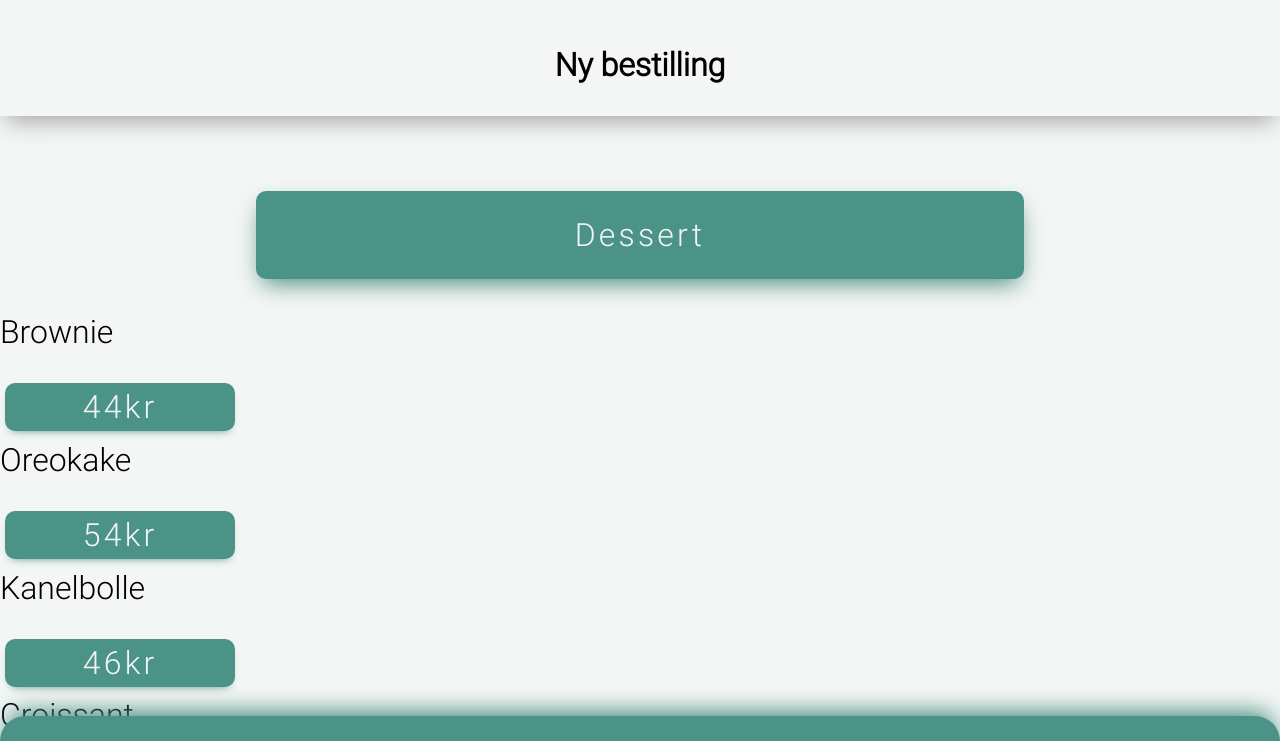
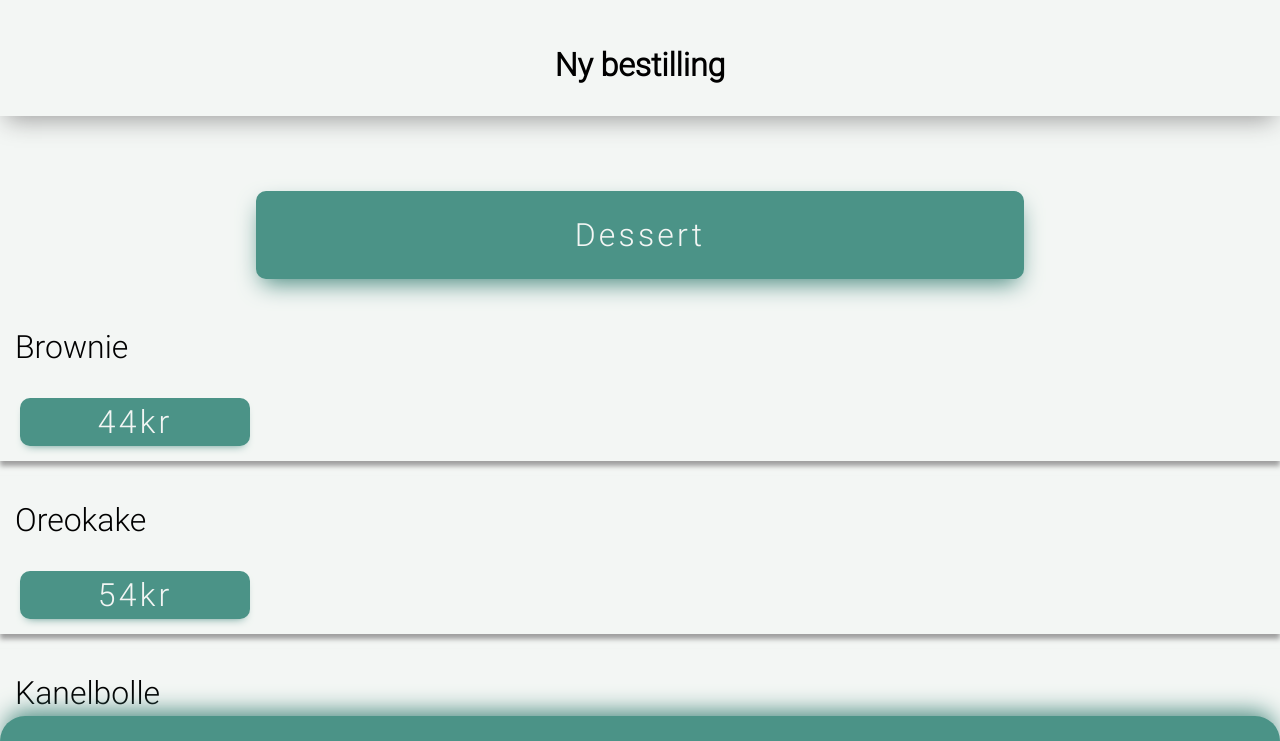
Before and after one commit to martinsorhus/grensesnitteksamen, a plain HTML site: page docs/html/newOrder.html in a window 1280 px wide. Both pictures are taken after a click on the button "Dessert". Shown: the top 741 px of the page. Drawn offline with nearby package versions, Linux system fonts and the light colour scheme.

Commit message:
Update css (#9)
* Added viewport meta in html

* Update css.

```diff
--- a/docs/css/stylesheet.css
+++ b/docs/css/stylesheet.css
@@ -74,7 +74,7 @@ and (min-device-width : 320px){
     justify-content: flex-start;
     align-items: center;
   }
-  .orderProductContainer {
+  .orderProductContainer, .productContainer {
       padding: 15px;
       margin-bottom: 15px;
       box-shadow: 0px 5px 5px 0px rgb(158 158 158);
```
